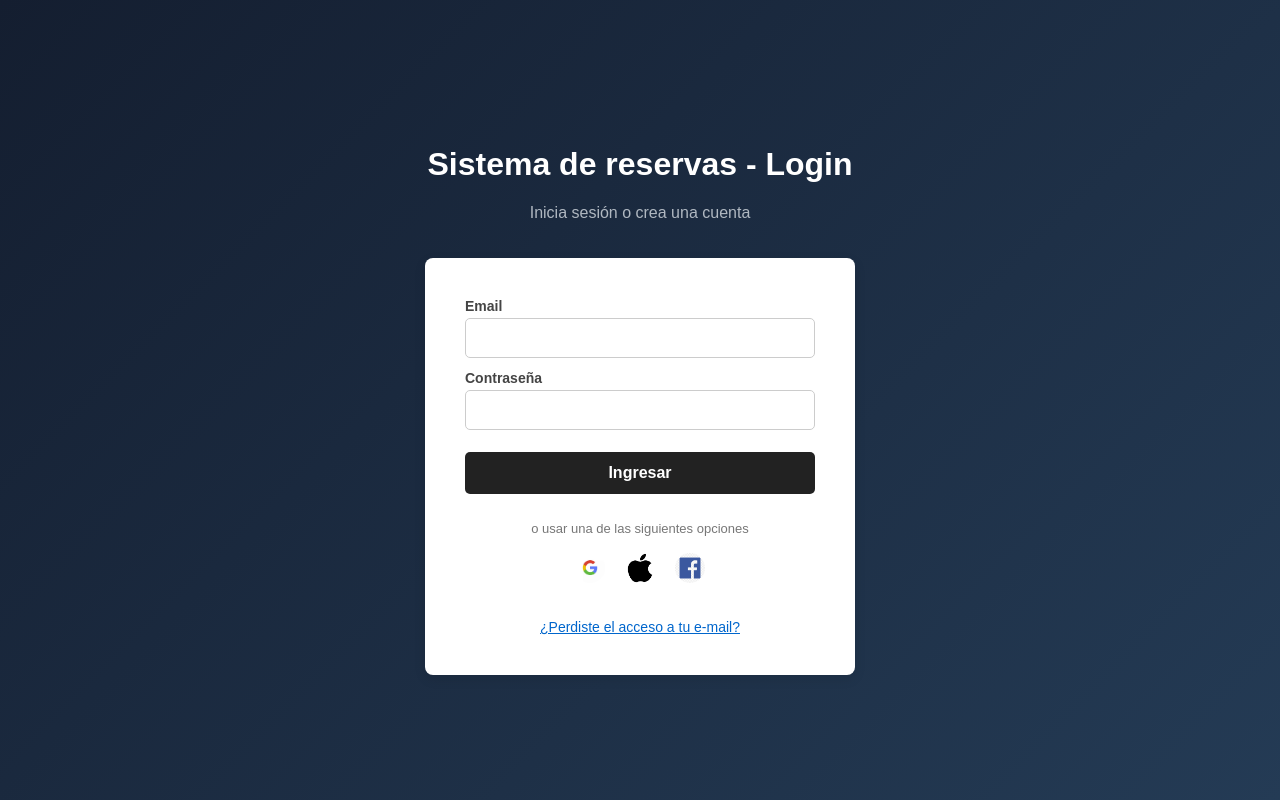
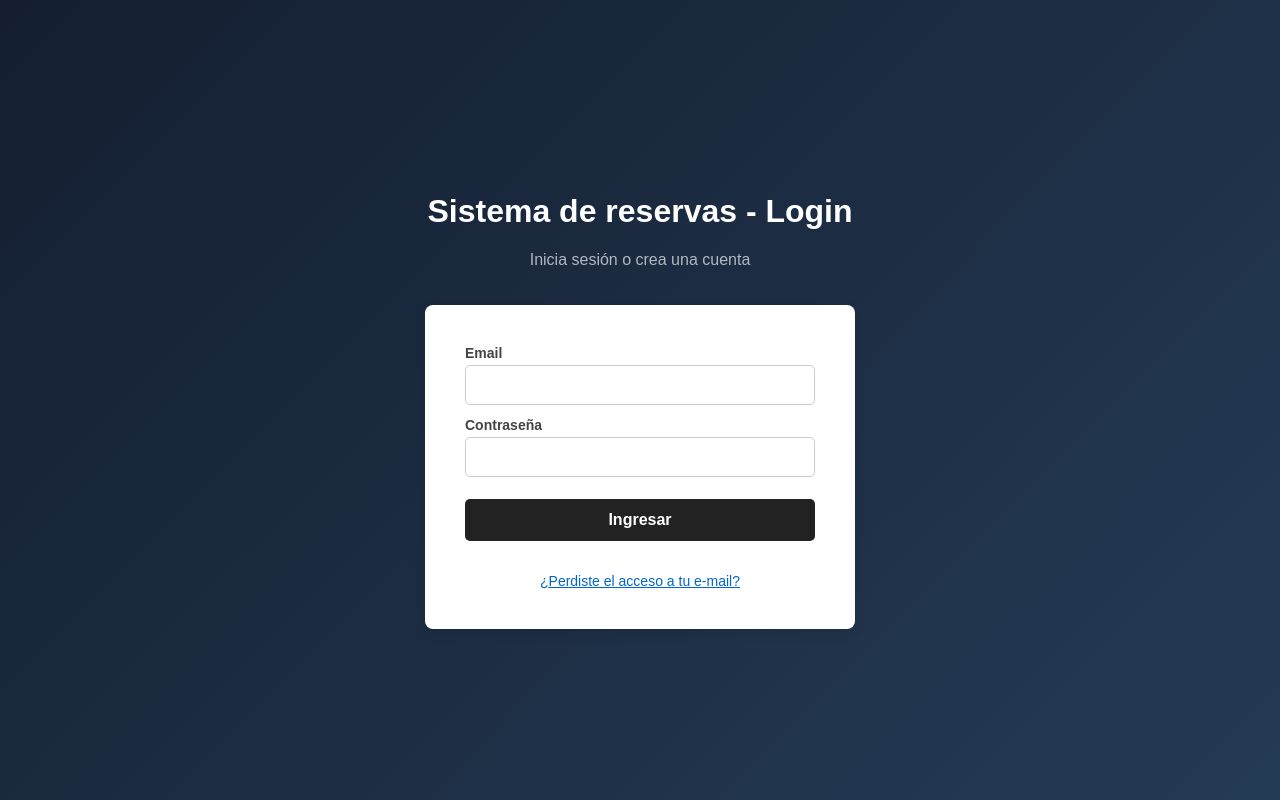
Before and after one commit to TheChaliX/PP1-2026-grupo1, a plain HTML site: page frontend/login.html in a window 1280 px wide. Drawn offline with Linux system fonts and the light colour scheme.

Commit message:
fix: sacamos las redes sociales para iniciar sesion

```diff
--- a/frontend/login.html
+++ b/frontend/login.html
@@ -22,14 +22,6 @@
 
             <button type="submit"> Ingresar </button>
 
-            <p>o usar una de las siguientes opciones</p>
-
-            <div>
-                <a href="#"><img src="img/google.jpg" alt="Google" width="30"></a>
-                <a href="#"><img src="img/iphone.png" alt="Apple" width="30"></a>
-                <a href="#"><img src="img/facebook.png" alt="Facebook" width="30"></a>
-            </div>
-
             <a href="recuperar.html">¿Perdiste el acceso a tu e-mail?</a>
         </form>
     </main>
--- a/frontend/styles.css
+++ b/frontend/styles.css
@@ -113,16 +113,6 @@ form p {
     margin: 15px 0 5px 0;
 }
 
-form div {
-    display: flex;
-    justify-content: center;
-    gap: 20px; /* espacio entre los iconos de redes sociales */
-}
-
-form div img {
-    border-radius: 50%; /*  hace redondos los íconos que tienen forma cuadrada */
-}
-
 /* =========================================
    7.para el enlace de recuperar contraseña
    ========================================= */
```
